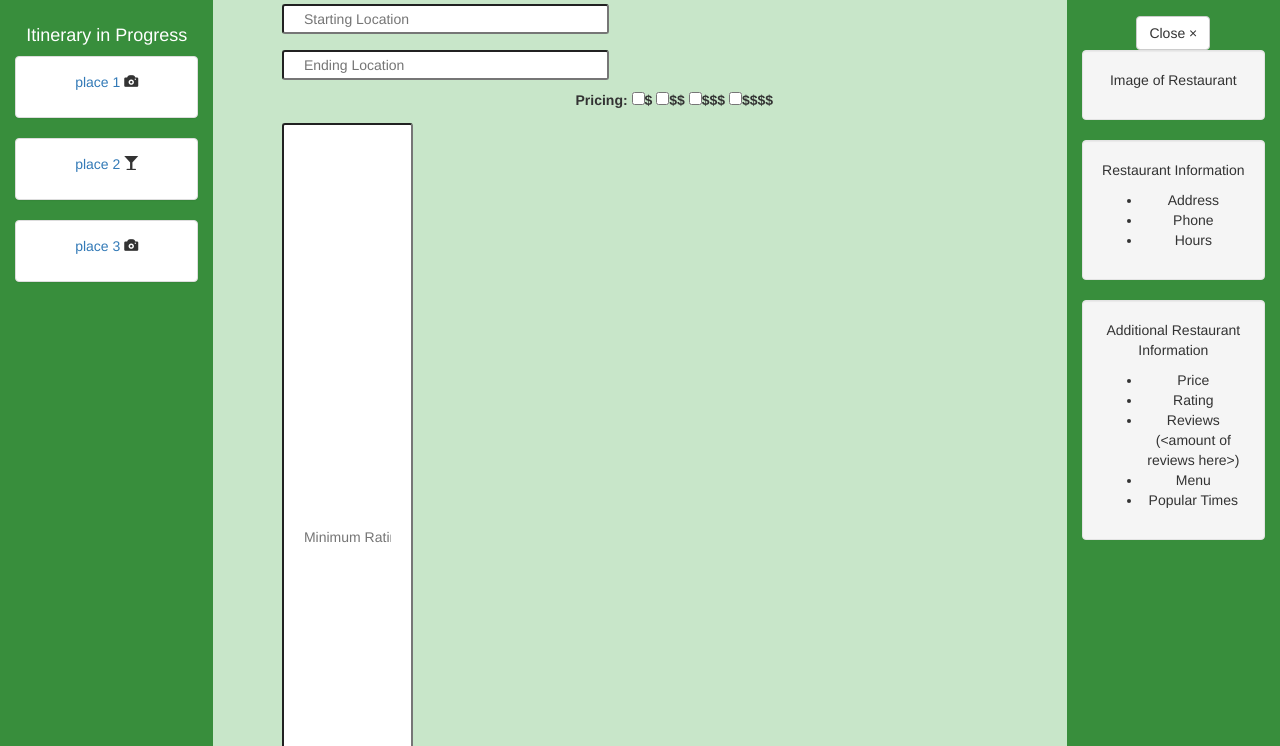
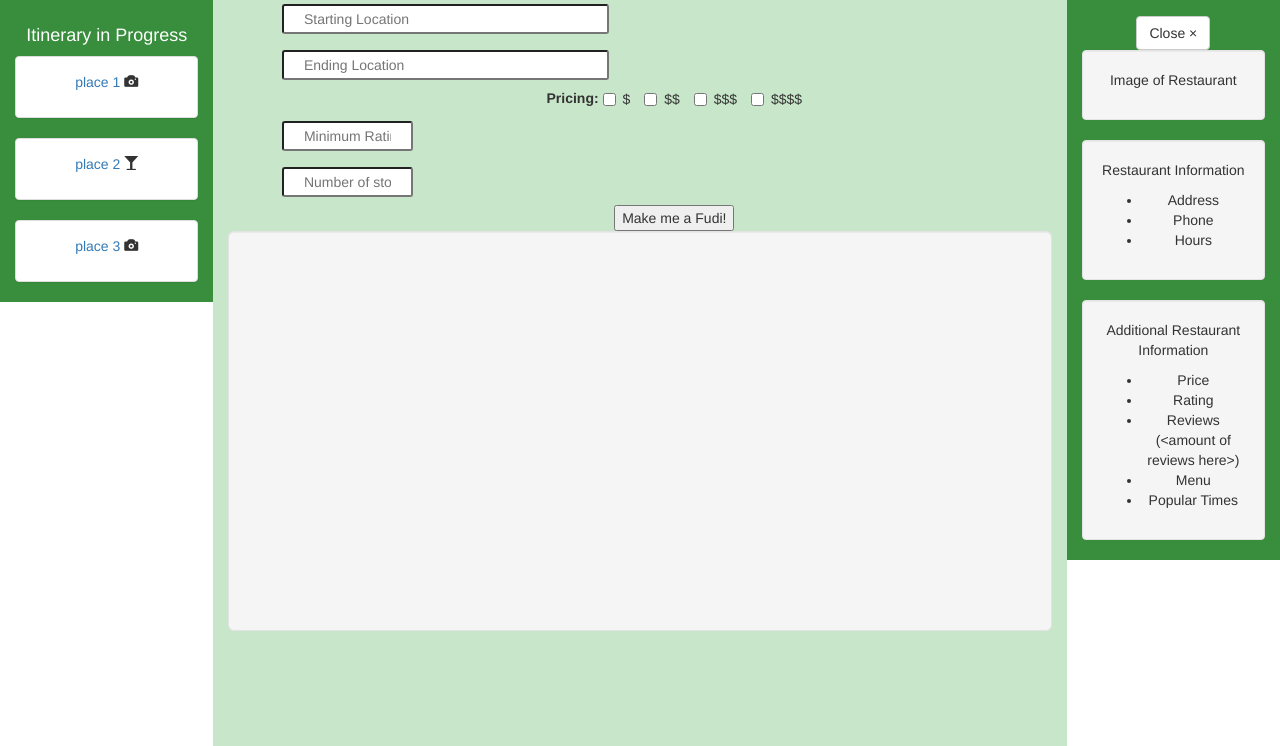
Before and after one commit to fishnal/Foodie-Run-Mapper-BRH-2017, a plain HTML site: page public/index.html in a window 1280 px wide. Shown: the part 54-800 px from the top of the page. Drawn offline with nearby package versions, Linux system fonts and the light colour scheme; some packages are replaced by stand-ins of ours; no server answers.

Commit message:
Fixed some naming and parameter listing bugs

```diff
--- a/public/index.html
+++ b/public/index.html
@@ -54,10 +54,10 @@
 				</div>
 				<div class="row">
 					<label>Pricing: </label>
-					<label><input class="priceCheckbox" type="checkbox" value="$">$</label>
-					<label><input class="priceCheckbox" type="checkbox" value="$$">$$</label>
-					<label><input class="priceCheckbox" type="checkbox" value="$$$">$$$</label>
-					<label><input class="priceCheckbox" type="checkbox" value="$$$$">$$$$</label>
+					<label class="checkbox-inline"><input class="priceCheckbox" type="checkbox" value="$">$</label>
+					<label class="checkbox-inline"><input class="priceCheckbox" type="checkbox" value="$$">$$</label>
+					<label class="checkbox-inline"><input class="priceCheckbox" type="checkbox" value="$$$">$$$</label>
+					<label class="checkbox-inline"><input class="priceCheckbox" type="checkbox" value="$$$$">$$$$</label>
 				</div>
 				<div class="row">
 					<input type="text" id="rating" class="col-md-2 search-bar" placeholder="Minimum Rating">
--- a/public/main.js
+++ b/public/main.js
@@ -8,7 +8,7 @@ function side_close() {
 	document.getElementById("mySidebar").style.display = "none";
 }
 function resizeSideBars() {
-	$(".col-md-2, .sidenav").height($(window).height());
+	$(".col-md-2 .sidenav").height($(window).height());
 	$("#main").height($(window).height());
 }
 
@@ -153,7 +153,7 @@ function produceList(start, end, priceLevels, rating, numStops) {
 		type : 'GET',
 		contentType: "application/json",
 		success: function(data) {
-			var processedJSOn = processJSON(data);
+			var processedJSON = processJSON(data, start, end, rating, numStops);
 			renderData(processJSON);
 		},
 		error: function(request, status, error) {
@@ -162,7 +162,7 @@ function produceList(start, end, priceLevels, rating, numStops) {
 	  });
 }
 
-function processJSON(json, start, end, rating) {
+function processJSON(json, start, end, rating, numStops) {
 	var latStart = start[0];
 	var longStart = start[1];
 	var latEnd = end[0];
```
